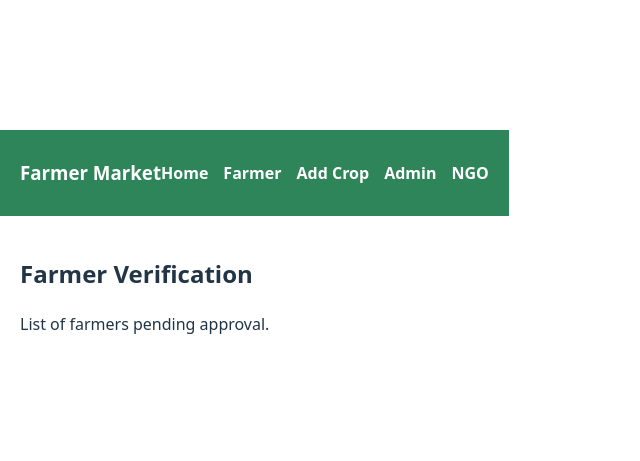
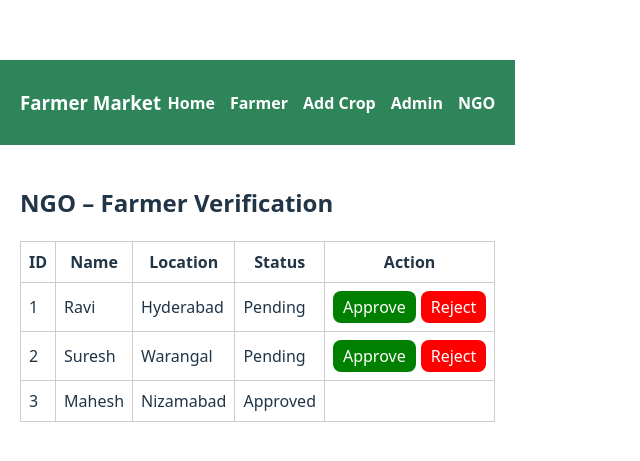
Before and after one commit to Reddykusuma08/farmer-marketplace, a React (Vite) app: page /ngo/farmers in a window 1280 px wide. Shown: the part 149-610 px from the top of the page, without its empty margins (0-640 px from the left). Built offline with nearby package versions, Linux system fonts and the light colour scheme.

Commit message:
Add NGO farmer verification UI

```diff
--- a/src/pages/ngo/Farmers.jsx
+++ b/src/pages/ngo/Farmers.jsx
@@ -1,8 +1,91 @@
-export default function Farmers() {
+import { useState } from "react";
+
+export default function NGOFarmers() {
+    const [farmers, setFarmers] = useState([
+        { id: 1, name: "Ravi", location: "Hyderabad", status: "Pending" },
+        { id: 2, name: "Suresh", location: "Warangal", status: "Pending" },
+        { id: 3, name: "Mahesh", location: "Nizamabad", status: "Approved" }
+    ]);
+
+    const updateStatus = (id, newStatus) => {
+        const updated = farmers.map(f =>
+            f.id === id ? { ...f, status: newStatus } : f
+        );
+        setFarmers(updated);
+    };
+
     return (
         <div style={{ padding: "20px" }}>
-            <h2>Farmer Verification</h2>
-            <p>List of farmers pending approval.</p>
+            <h2>NGO – Farmer Verification</h2>
+
+            <table style={tableStyle}>
+                <thead>
+                    <tr>
+                        <th style={cell}>ID</th>
+                        <th style={cell}>Name</th>
+                        <th style={cell}>Location</th>
+                        <th style={cell}>Status</th>
+                        <th style={cell}>Action</th>
+                    </tr>
+                </thead>
+
+                <tbody>
+                    {farmers.map(farmer => (
+                        <tr key={farmer.id}>
+                            <td style={cell}>{farmer.id}</td>
+                            <td style={cell}>{farmer.name}</td>
+                            <td style={cell}>{farmer.location}</td>
+                            <td style={cell}>{farmer.status}</td>
+                            <td style={cell}>
+                                {farmer.status === "Pending" && (
+                                    <>
+                                        <button
+                                            style={approveBtn}
+                                            onClick={() => updateStatus(farmer.id, "Approved")}
+                                        >
+                                            Approve
+                                        </button>
+                                        <button
+                                            style={rejectBtn}
+                                            onClick={() => updateStatus(farmer.id, "Rejected")}
+                                        >
+                                            Reject
+                                        </button>
+                                    </>
+                                )}
+                            </td>
+                        </tr>
+                    ))}
+                </tbody>
+            </table>
         </div>
     );
 }
+
+const tableStyle = {
+    width: "100%",
+    borderCollapse: "collapse",
+    marginTop: "20px"
+};
+
+const cell = {
+    border: "1px solid #ccc",
+    padding: "8px"
+};
+
+const approveBtn = {
+    marginRight: "5px",
+    padding: "5px 10px",
+    backgroundColor: "green",
+    color: "white",
+    border: "none",
+    cursor: "pointer"
+};
+
+const rejectBtn = {
+    padding: "5px 10px",
+    backgroundColor: "red",
+    color: "white",
+    border: "none",
+    cursor: "pointer"
+};
```
